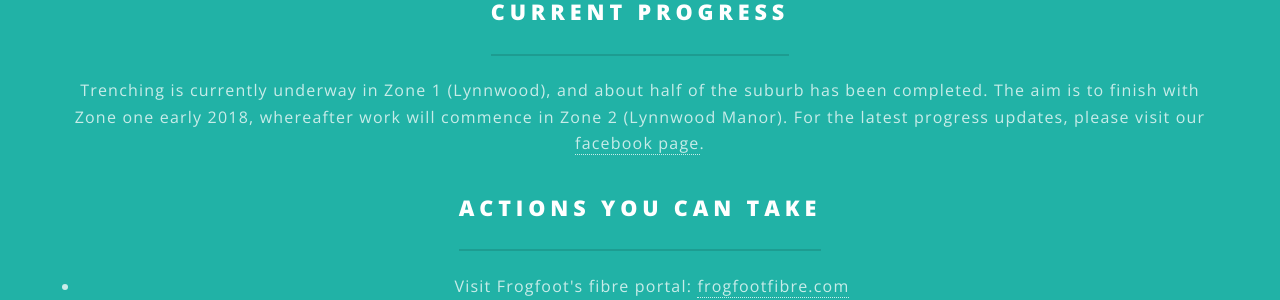
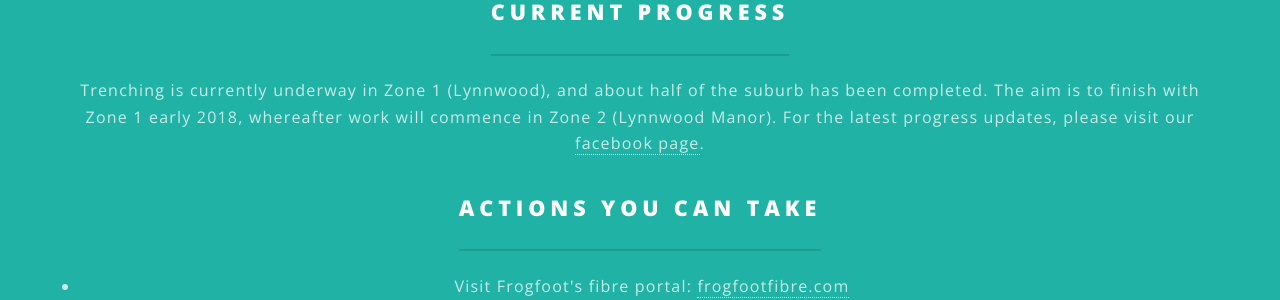
Before and after one commit to jjstrydom/lynnwoodfibre, a Jekyll site: the page built from index.html, in a window 1280 px wide and 900 px high, scrolled down 1096 px. Shown: the part 181-481 px from the top of the window. Built offline with Jekyll 4.4.1, drawn with Linux system fonts in a browser that asks for light colours.

Commit message:
fixed more links, and a wording consistency issue.

```diff
--- a/index.html
+++ b/index.html
@@ -7,7 +7,7 @@
 							<h2>{{ site.title }}</h2>
 							<p>{{ site.description | markdownify }}</p>
 							<ul class="actions">
-								<li><a href="http://www.frogfootfibre.com" class="button special">Register now</a></li>
+								<li><a href="https://www.frogfootfibre.com/frogfoot/myaccount/home/account/register.jsp" class="button special">Register now</a></li>
 							</ul>
 						</div>
 						<a href="#one" class="more scrolly">Learn More</a>
@@ -33,14 +33,14 @@
 								</p>
 								<h2>Current progress</h2>
 								<p>Trenching is currently underway in Zone 1 (Lynnwood), and about half of the suburb has been completed.
-								The aim is to finish with Zone one early 2018, whereafter work will commence in Zone 2 (Lynnwood Manor). For the latest
+								The aim is to finish with Zone 1 early 2018, whereafter work will commence in Zone 2 (Lynnwood Manor). For the latest
 							  progress updates, please visit our <a target="_blank" href="https://www.facebook.com/LynnwoodFibre/">facebook page</a>.</p>
 								<h2>Actions you can take</h2>
 								<ul>
 									<li>Visit Frogfoot's fibre portal: <a target="_blank" href="http://frogfootfibre.com">frogfootfibre.com</a></li>
-									<li><strong>Register for fibre!</strong> <a target="_blank" href="http://frogfootfibre.com/Home/Account/Register">Frogfoot Fibre Registration Page</a>.</li>
-									<li>View the <strong>extended coverage map</strong> for Pretoria East: <a target="_blank" href="http://frogfootfibre.com/Home/Home/Coverage">Frogfoot Fibre Coverage</a></li>
-									<li><strong>View</strong> the <strong>packages available</strong>: <a target="_blank" href="http://frogfootfibre.com/Home/Home/Packages">Frogfoot Fibre ISP packages</a></li>
+									<li><strong>Register for fibre!</strong> <a target="_blank" href="https://www.frogfootfibre.com/frogfoot/myaccount/home/account/register.jsp">Frogfoot Fibre Registration Page</a>.</li>
+									<li>View the <strong>extended coverage map</strong> for Pretoria East: <a target="_blank" href="https://www.frogfootfibre.com/frogfoot/myaccount/home/frogfoot/coverage.jsp">Frogfoot Fibre Coverage</a></li>
+									<li><strong>View</strong> the <strong>packages available</strong>: <a target="_blank" href="https://www.frogfootfibre.com/frogfoot/myaccount/home/packages/packages.jsp">Frogfoot Fibre ISP packages</a></li>
 									<li>Support us by liking our <a target="_blank" href="https://www.facebook.com/LynnwoodFibre/">facebook page</a>. This is also where the latest news will be distributed.</li>
 							 </ul>
 							</header>
```
